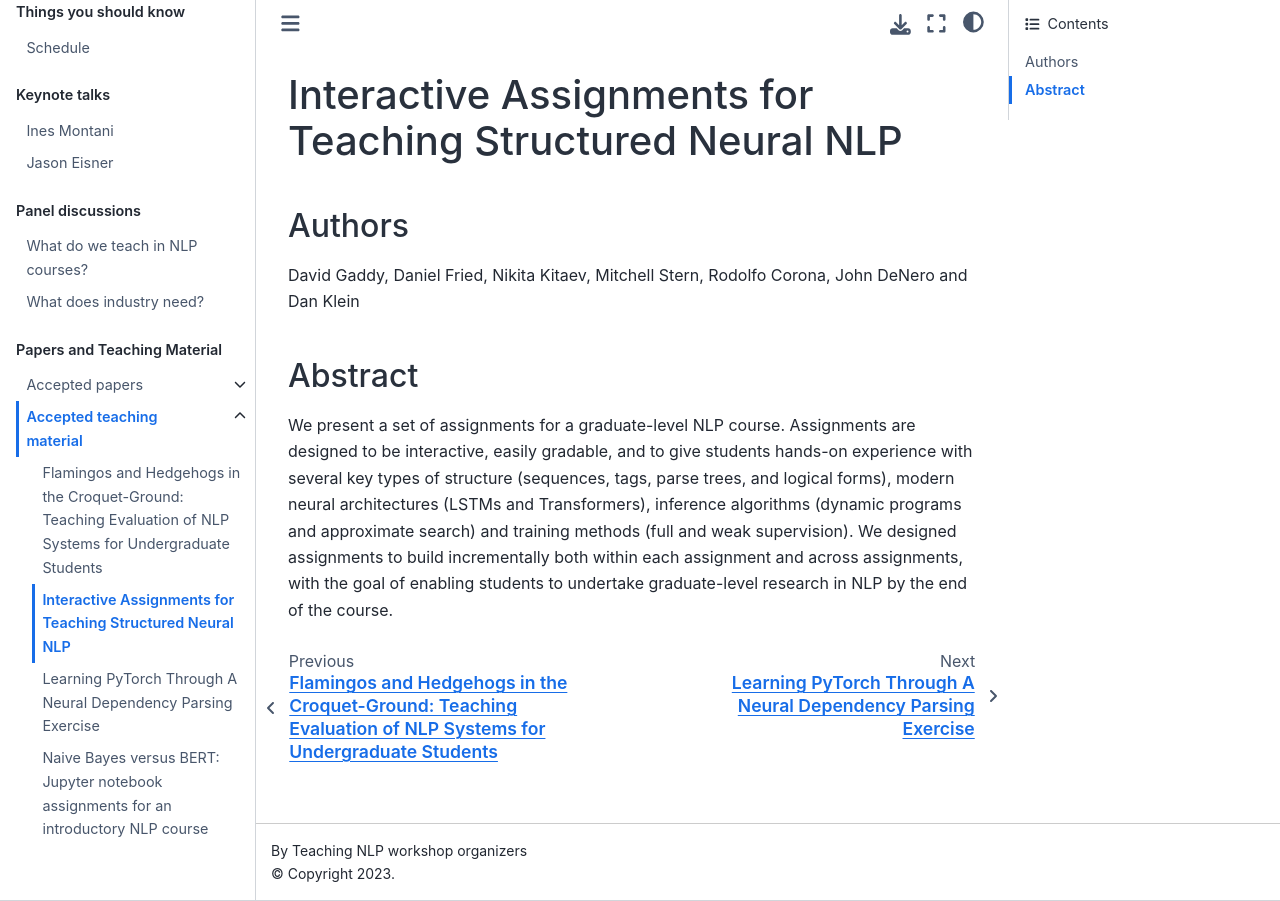
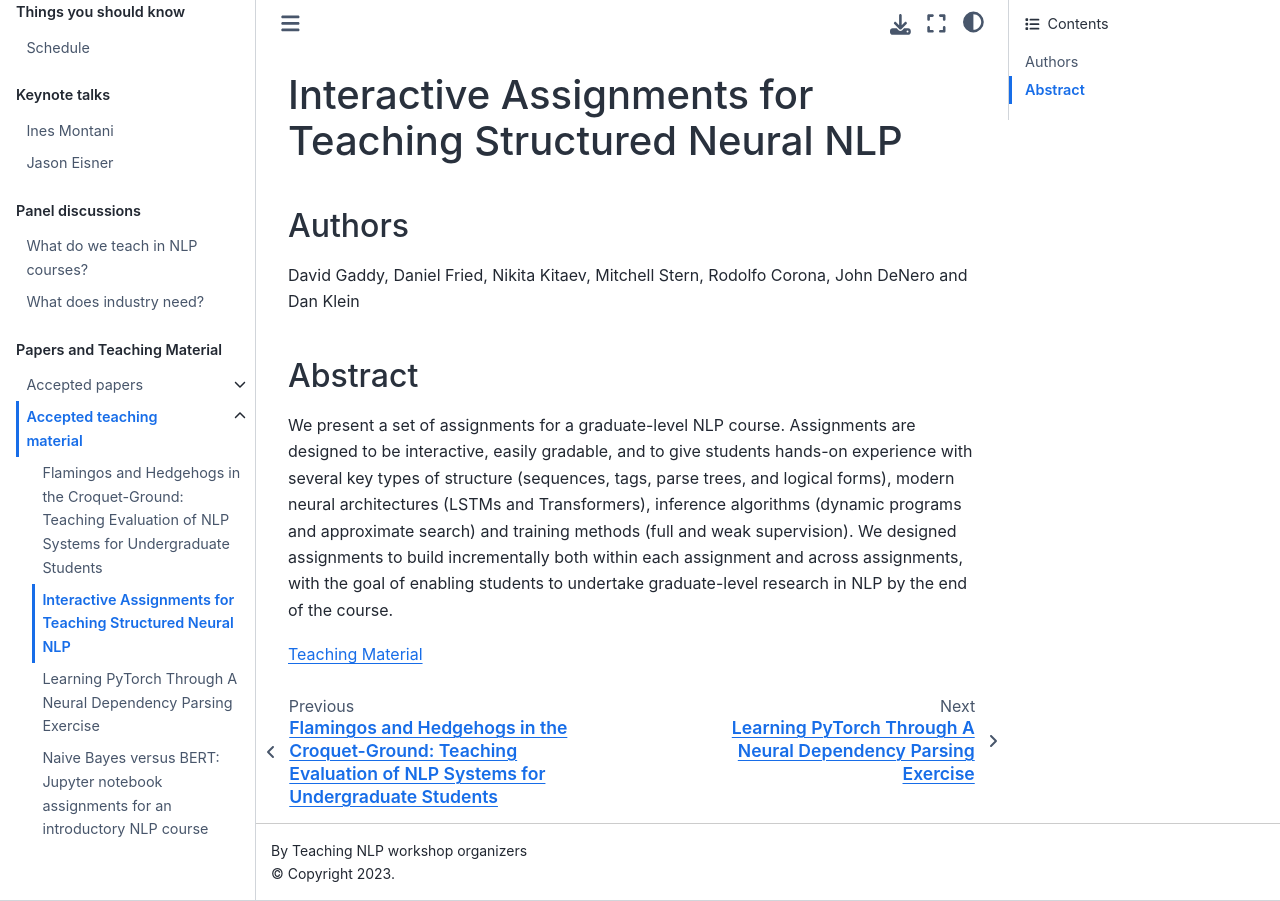
Before and after one commit to TeachingNLP/workshop-book, a Jupyter Book: the page built from teaching_material/submission27.md, in a window 1280 px wide. Built offline with Jupyter Book 1.0.4 settings and Sphinx 7.4.7 and the Sphinx Book theme 1.1.4, drawn with Linux system fonts in a browser that asks for light colours; pages that are not in the unit, such as notebooks, are missing from menus.

Commit message:
updating

```diff
--- a/teaching_material/submission27.md
+++ b/teaching_material/submission27.md
@@ -7,3 +7,6 @@ David Gaddy, Daniel Fried, Nikita Kitaev, Mitchell Stern, Rodolfo Corona, John D
 ### Abstract
 
 We present a set of assignments for a graduate-level NLP course. Assignments are designed to be interactive, easily gradable, and to give students hands-on experience with several key types of structure (sequences, tags, parse trees, and logical forms), modern neural architectures (LSTMs and Transformers), inference algorithms (dynamic programs and approximate search) and training methods (full and weak supervision). We designed assignments to build incrementally both within each assignment and across assignments, with the goal of enabling students to undertake graduate-level research in NLP by the end of the course.
+
+
+[Teaching Material](https://sites.google.com/view/nlp-assignments)
```
